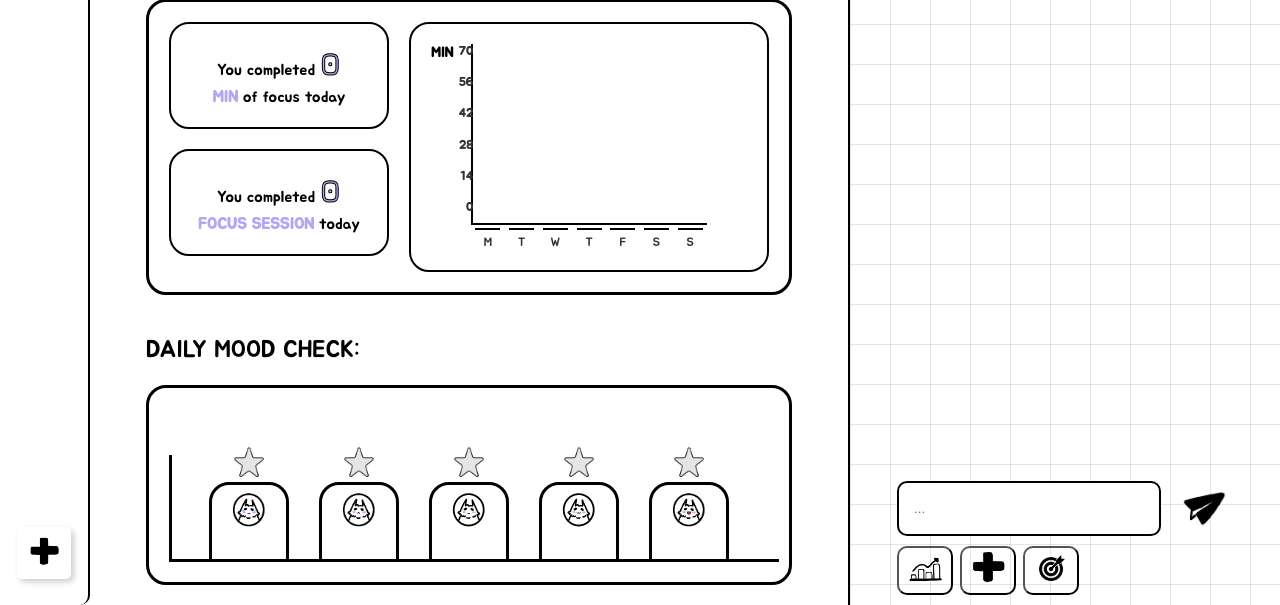
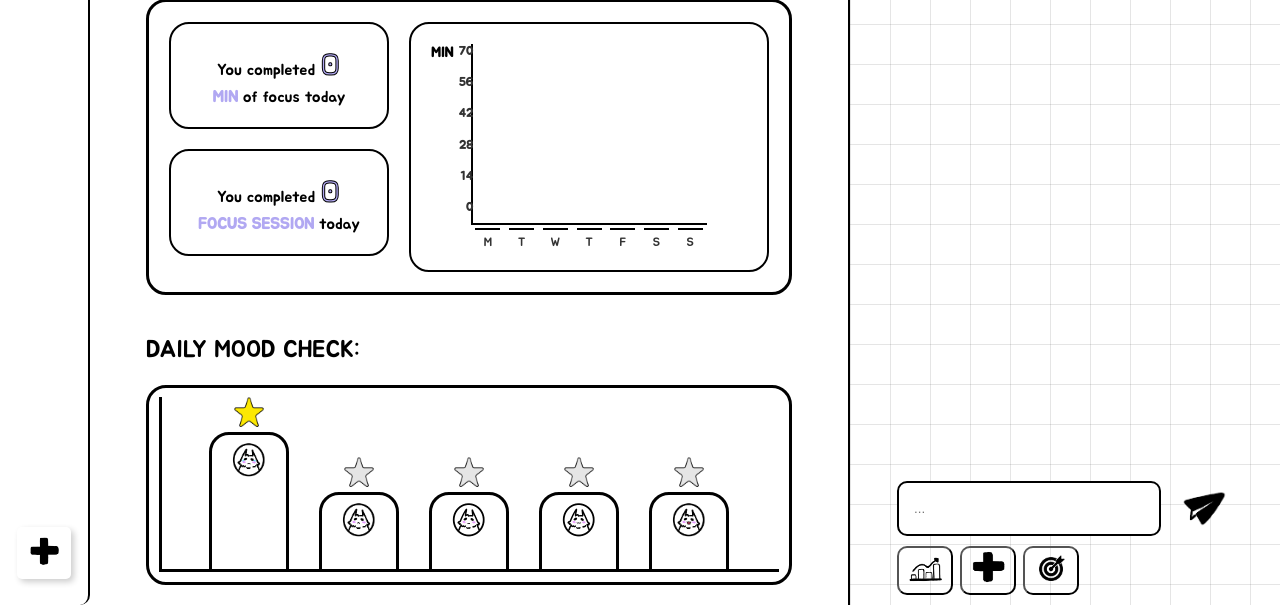
Before and after one commit to saule-kalyk/MagicMeow, a Flask app: page /statistics in a window 1280 px wide. Shown: the part 656-1261 px from the top of the page. Run offline with Flask 3, Linux system fonts and the light colour scheme; a user stored in the database is signed in; data that the repository does not hold is empty; some web fonts are replaced.

Commit message:
Fixing ui of statistics and focus

```diff
--- a/static/css/focus.css
+++ b/static/css/focus.css
@@ -590,7 +590,8 @@ body {
 }
 
 .add-focus-btn img {
-    width: 3.75rem;
+    width: 2rem;
+    height: auto;
 }
 
 .timer-circle {
--- a/static/css/statistics.css
+++ b/static/css/statistics.css
@@ -597,7 +597,7 @@ body {
 .mood-chart {
     border: 0.1875rem solid black;
     border-radius: 1.25rem;
-    padding: 1.25rem 0.625rem 0.625rem 0;
+    padding: 0;
     width: 100%;
     margin: auto;
     font-family: 'Jua', sans-serif;
@@ -616,27 +616,26 @@ body {
 
 .chart-area {
     position: relative;
-    padding-left: 0.625rem;
-    padding-bottom: 0.625rem;
+    padding: 1.25rem 0.625rem 0.625rem 0.625rem;
     width: 100%;
 }
 
 .chart-area::before {
     content: '';
     position: absolute;
-    top: 0;
-    left: 2.5rem;
+    top: 1.25rem;
+    left: 0.625rem;
     width: 0.1875rem;
-    height: calc(100% - 2.6875rem);
+    height: calc(100% - 3.9rem);
     background-color: black;
 }
 
 .chart-area::after {
     content: '';
     position: absolute;
-    bottom: 2.6875rem;
-    left: 2.5rem;
-    width: calc(100% - 3.75rem);
+    bottom: 2.7rem;
+    left: 0.625rem;
+    width: calc(100% - 1.25rem);
     height: 0.1875rem;
     background-color: black;
 }
@@ -694,7 +693,7 @@ body {
     display: flex;
     border: 0.1875rem solid black;
     border-radius: 1.25rem;
-    padding: 1.25rem 0.625rem 0.625rem 0;
+    padding: 0;
     width: 100%;
     height: 12.5rem;
     margin: auto;
@@ -706,8 +705,7 @@ body {
 
 .chart-area-daily {
     position: relative;
-    padding-left: 0.625rem;
-    padding-bottom: 0.625rem;
+    padding: 1.25rem 0.625rem 0.625rem 0.625rem;
     display: block;
     align-items: end;
     width: 100%;
@@ -716,10 +714,10 @@ body {
 .chart-area-daily::before {
     content: '';
     position: absolute;
-    top: 0.5rem;
-    left: 1.25rem;
+    top: 1.25rem;
+    left: 0.625rem;
     width: 0.1875rem;
-    height: calc(100% - 1.25rem);
+    height: calc(100% - 1.875rem);
     background-color: black;
 }
 
@@ -727,7 +725,7 @@ body {
     content: '';
     position: absolute;
     bottom: 0.625rem;
-    left: 1.25rem;
+    left: 0.625rem;
     width: calc(100% - 1.25rem);
     height: 0.1875rem;
     background-color: black;
--- a/static/js/statistics.js
+++ b/static/js/statistics.js
@@ -287,20 +287,18 @@ document.addEventListener("DOMContentLoaded", function () {
 
     function updateMoodStats(stats) {
         const monthlyBars = document.querySelectorAll('#monthly-content .bar');
-        monthlyBars.forEach(bar => {
-            const mood = parseInt(bar.querySelector('.value').getAttribute('data-mood'));
-            const value = stats.monthly[mood] || 0;
-            const valueElement = bar.querySelector('.value');
-            valueElement.textContent = `${value.toFixed(2)}%`;
-            const shape = bar.querySelector('.bar-shape');
-            const star = bar.querySelector('.star');
-            if (value > 30) {
-                shape.classList.add('tall');
-                star.src = '/static/images/filledStar.png';
-            } else {
-                shape.classList.remove('tall');
-                star.src = '/static/images/star.png';
-            }
+        bars.forEach(bar => {
+            const star = bar.querySelector(".star");
+            const mood = parseInt(bar.getAttribute('data-id'));
+            star.addEventListener("click", async () => {
+                if (selectedMood === mood) {
+                    await clearMood();
+                    selectedMood = null;
+                } else {
+                    await saveMood(mood);
+                    selectedMood = mood;
+                }
+            });
         });
 
         const allBars = document.querySelectorAll('#all-content .bar');
```
Also changed, not shown: users.json (+38 -0 lines), static/images/wand.png.
